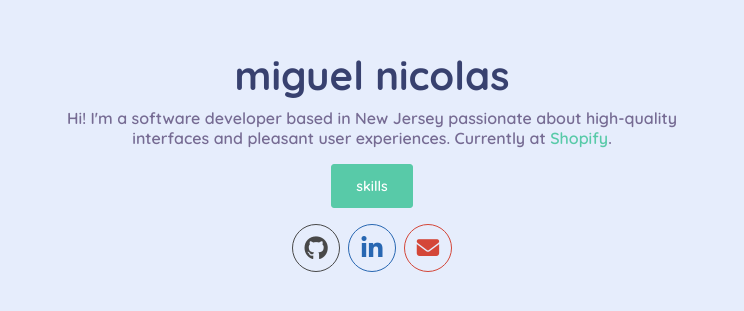
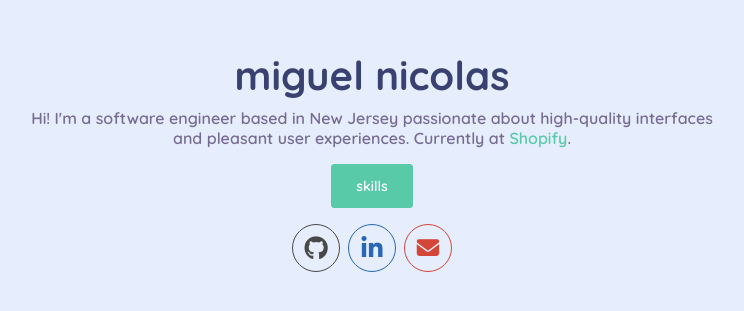
Before and after one commit to miugel/miguelnicolas, a React (Create React App) app: page / in a window 1280 px wide. Shown: the part 191-502 px from the top of the page, without its empty margins (268-1012 px from the left). Built offline with nearby package versions, Linux system fonts and the light colour scheme.

Commit message:
Update role terminology

```diff
--- a/src/components/home.js
+++ b/src/components/home.js
@@ -48,7 +48,7 @@ export const Home = () => {
         <HomeContainer>
             <h1 className='name no-opacity' ref={element => {name = element}}>miguel nicolas</h1>
             <p className='about no-opacity' ref={element => {about = element}}>
-                Hi! I'm a software developer based in New Jersey passionate about high-quality interfaces and pleasant user experiences. Currently at <a className='company-link' href='https://www.shopify.com/about' target='_blank' rel='noopener noreferrer'>Shopify</a>.
+                Hi! I'm a software engineer based in New Jersey passionate about high-quality interfaces and pleasant user experiences. Currently at <a className='company-link' href='https://www.shopify.com/about' target='_blank' rel='noopener noreferrer'>Shopify</a>.
             </p>
             <div className='navigation-buttons no-opacity' ref={element => {navigationButtons = element}}>
                 <Link to='/skills'><Button text='skills' /></Link>
```
